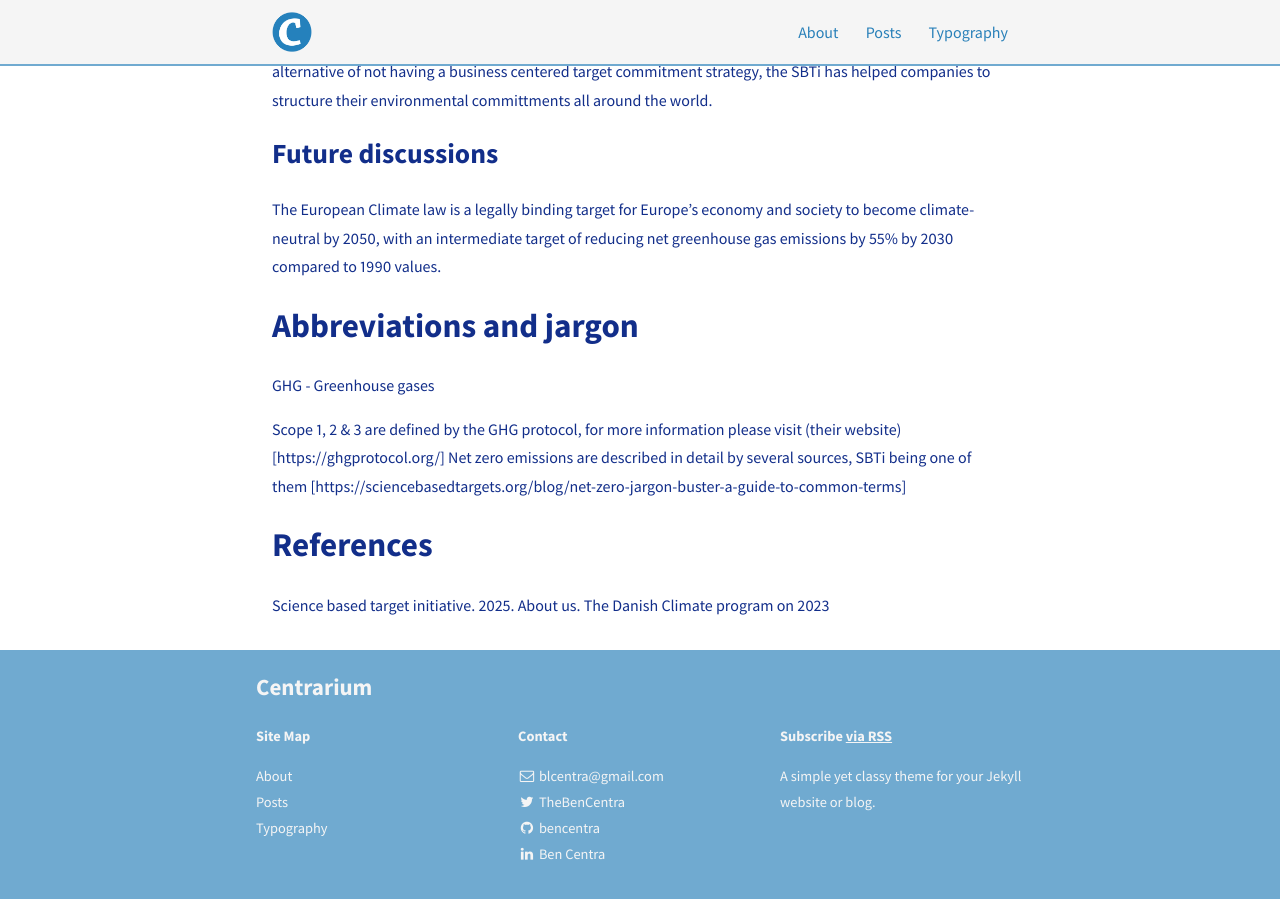
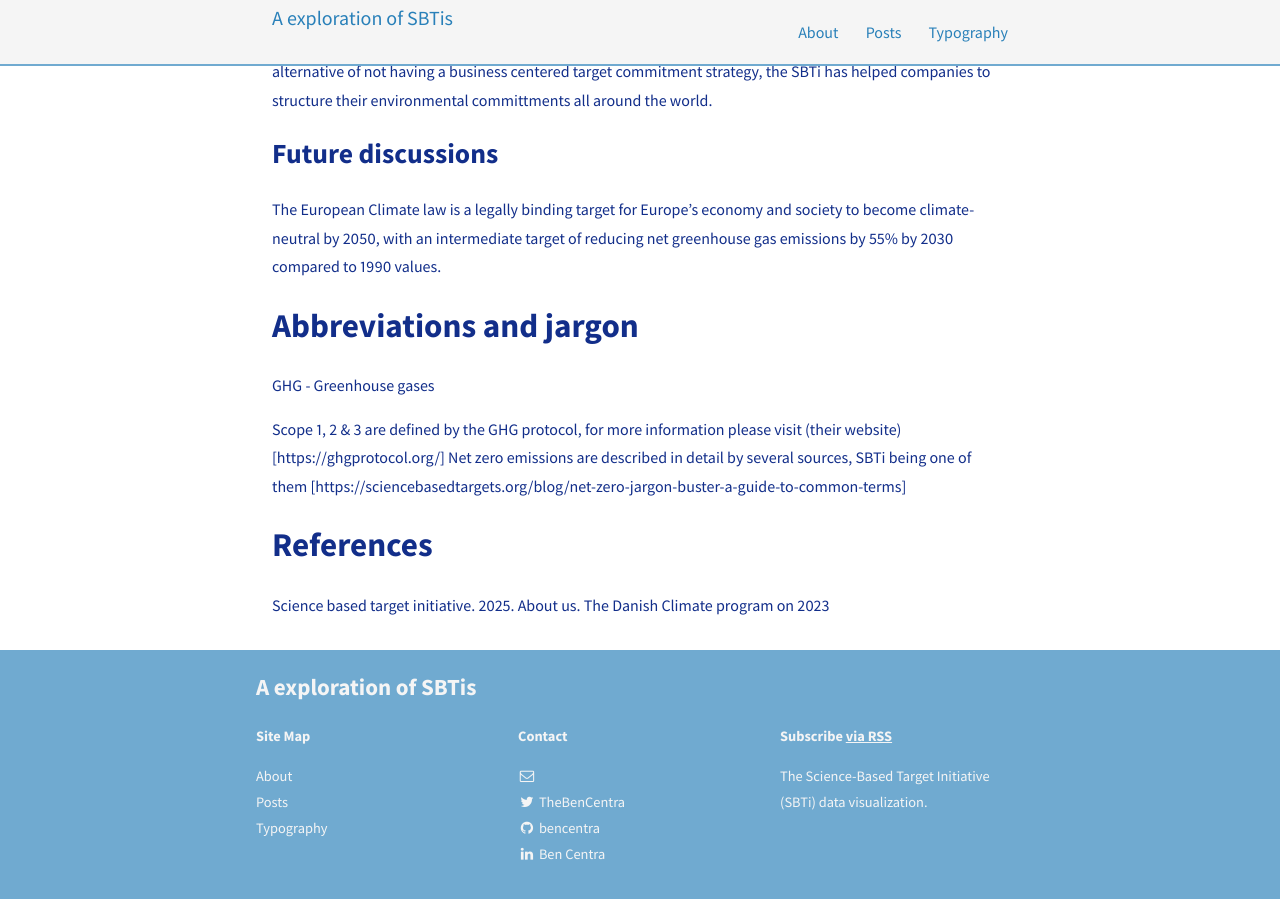
Before and after one commit to MeowVal/MeowVal.github.io, a Jekyll site: the page built from index.html, in a window 1280 px wide and 900 px high, scrolled down 7426 px. Built offline with Jekyll 4.4.1, drawn with Linux system fonts in a browser that asks for light colours; nearby versions of some CDN libraries; the list of posts is cut into pages by our own code; some of the changed text lies outside the part shown.

Commit message:
title change

```diff
--- a/_config.yml
+++ b/_config.yml
@@ -9,19 +9,19 @@ exclude:
   - "/vendor/"
 
 # Site settings
-title: Centrarium
-subtitle: "A simple yet classy theme for your Jekyll website or blog"
-email: blcentra@gmail.com
-name: Ben Centra
+title: A exploration of SBTis
+subtitle: "The Science-Based Target Initiative (SBTi) data visualization"
+email:
+name:
 description: >
-  A simple yet classy theme for your Jekyll website or blog.
+  The Science-Based Target Initiative (SBTi) data visualization.
 # Base URL of site (i.e. /blog). It should always start with a slash,
 # and never end with a slash. Set it to a blank value if hosting at the
 # root of your server.
 baseurl: "" # the subpath of your site, e.g. /blog/
 url: "" # the base hostname & protocol for your site
 cover: "/assets/header_image.jpg"
-logo: "/assets/logo.png"
+#logo: "/assets/logo.png"
 
 # Build settings
 markdown: kramdown
```
